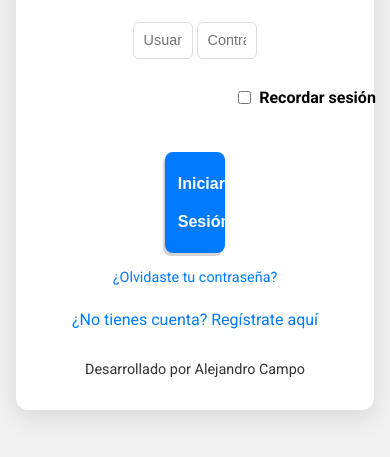
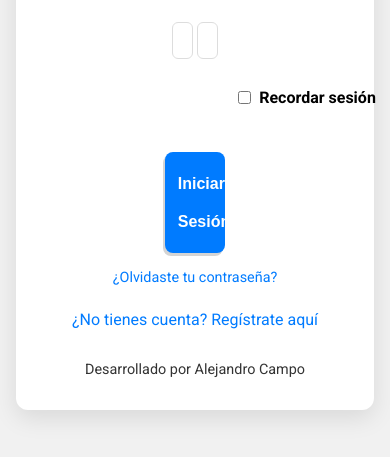
Before and after one commit to AlejandroCR11/mfjc, a plain HTML site: page login-signup.html in a window 390 px wide. Shown: the part 353-810 px from the top of the page. Drawn offline with Linux system fonts and the light colour scheme.

Commit message:
Update login-signup.css

```diff
--- a/css/login-signup.css
+++ b/css/login-signup.css
@@ -287,7 +287,7 @@ h5 {
     /* Ajustar tamaño de los campos de texto */
     #loginForm input[type="text"],
     #loginForm input[type="password"] {
-        width: 60px; /* Mantiene el ancho del contenedor */
+        width: 6px; /* Mantiene el ancho del contenedor */
         font-size: 0.9rem; /* Tamaño de fuente más pequeño */
         padding: 0.6rem; /* Reducir padding para hacer el campo más compacto */
         border-radius: 6px; /* Bordes redondeados ligeramente */
```
